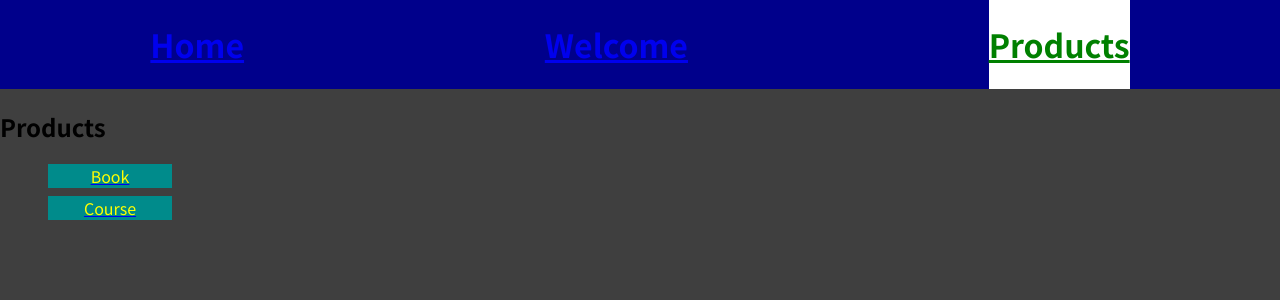
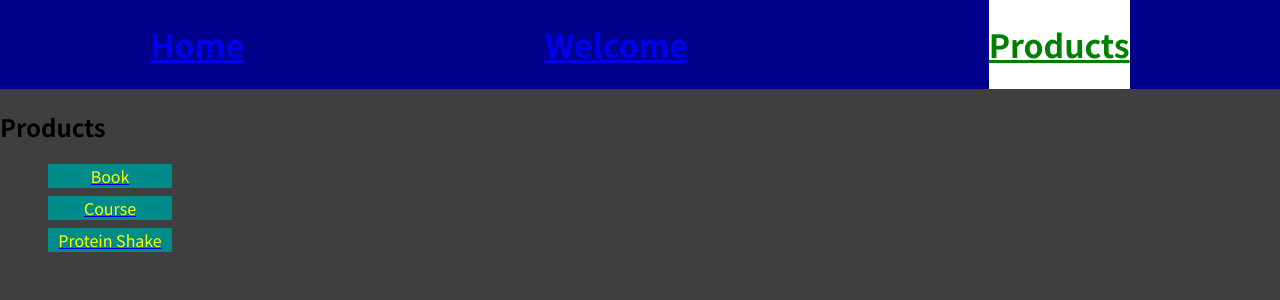
Before and after one commit to LevwTech/router-playground, a React (Create React App) app: page /products in a window 1280 px wide. Shown: the top 300 px of the page. Built offline with nearby package versions, Linux system fonts and the light colour scheme.

Commit message:
created 404 page but not a good  implementation

```diff
--- a/src/App.js
+++ b/src/App.js
@@ -21,6 +21,9 @@ function App() {
         <Route path="/products/:id">
           <ProductDetails />
         </Route>
+        <Route>
+          <h1>404 Not Found</h1>
+        </Route>
       </Switch>
     </React.Fragment>
   );
--- a/src/pages/Product.js
+++ b/src/pages/Product.js
@@ -11,6 +11,9 @@ function Product() {
         <Link to="/products/course">
           <li>Course</li>
         </Link>
+        <Link to="/products/proteinshake">
+          <li>Protein Shake</li>
+        </Link>
       </ul>
     </section>
   );
--- a/src/pages/components/Navbar.module.css
+++ b/src/pages/components/Navbar.module.css
@@ -18,4 +18,8 @@ li {
   text-align: center;
   list-style: none;
   margin: 0.5rem;
+  text-decoration: "none";
 }
+li:hover {
+  background-color: rgb(7, 177, 177);
+}
--- a/src/pages/components/ProductDetails.js
+++ b/src/pages/components/ProductDetails.js
@@ -1,6 +1,16 @@
+import React from "react";
 import { useParams } from "react-router-dom";
 function ProductDetails() {
   const paramsObj = useParams();
-  return <h1>{paramsObj.id}</h1>;
+  const Products = ["book", "course", "proteinshake"];
+  return (
+    <React.Fragment>
+      {Products.includes(paramsObj.id) ? (
+        <h1>{paramsObj.id}</h1>
+      ) : (
+        <h1>404 Not Found</h1>
+      )}
+    </React.Fragment>
+  );
 }
 export default ProductDetails;
```
Also changed, not shown: 1 other file (tests, documents, lock files or other folders).
